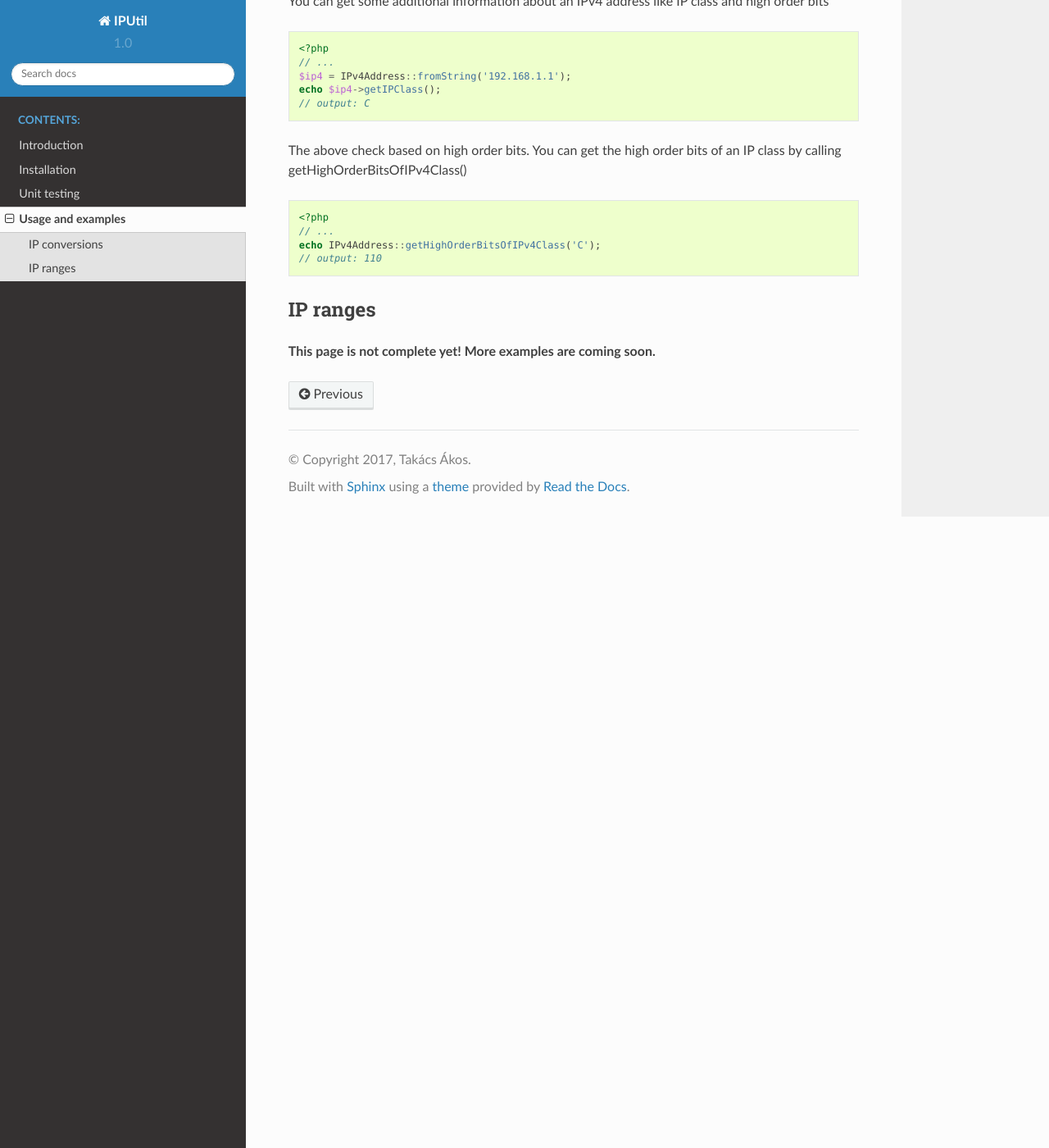
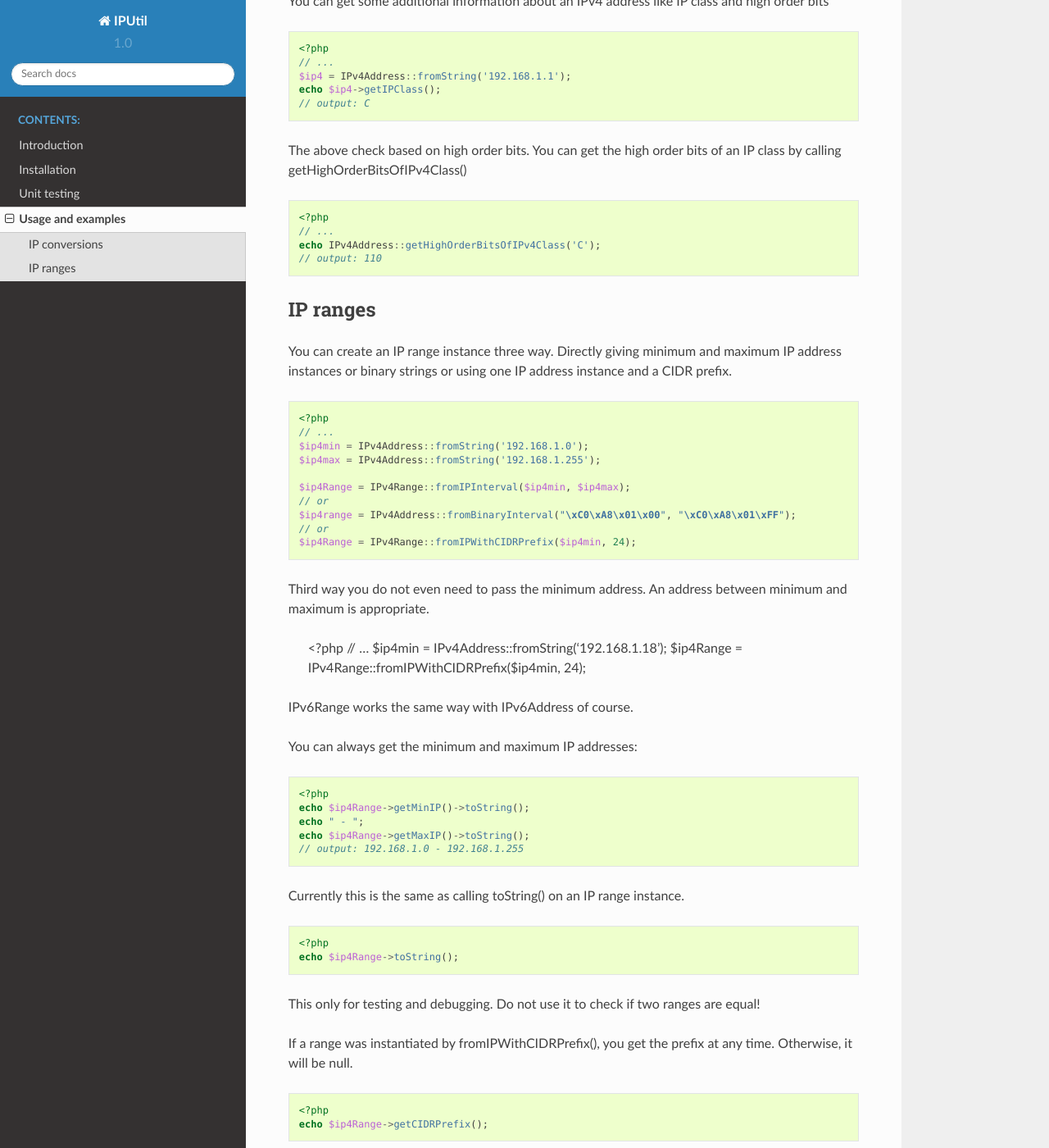
Before and after one commit to rimelek/iputil, a Sphinx documentation site: the page built from docs/usage.rst, in a window 1280 px wide and 1400 px high, scrolled down 2100 px. Shown: the whole window at 82% size. Built offline with Sphinx 7.4.7 and the Read the Docs theme 2.0.0, drawn with Linux system fonts in a browser that asks for light colours; some of the changed text lies outside the part shown.

Commit message:
all features are documented

```diff
--- a/docs/testing.rst
+++ b/docs/testing.rst
@@ -8,8 +8,7 @@ run unit test if you wish. It is mainly useful when you fork the library and wan
 
 You will need
 
-- `PHPUnit 6.1 <https://phpunit.de/>`_. Download it as phar file and save it into
-the project root.
+- `PHPUnit 6.1 <https://phpunit.de/>`_. Download it as phar file and save it into the project root.
 - PHP CLI >= 5.6
 
 Then run the following command to test in terminal:
--- a/docs/usage.rst
+++ b/docs/usage.rst
@@ -132,4 +132,82 @@ The above check based on high order bits. You can get the high order bits of an
 IP ranges
 ---------
 
-**This page is not complete yet! More examples are coming soon.**
+You can create an IP range instance three way. Directly giving minimum and maximum IP address instances or
+binary strings or using one IP address instance and a CIDR prefix.
+
+.. code-block:: php
+
+    <?php
+    // ...
+    $ip4min = IPv4Address::fromString('192.168.1.0');
+    $ip4max = IPv4Address::fromString('192.168.1.255');
+
+    $ip4Range = IPv4Range::fromIPInterval($ip4min, $ip4max);
+    // or
+    $ip4range = IPv4Address::fromBinaryInterval("\xC0\xA8\x01\x00", "\xC0\xA8\x01\xFF");
+    // or
+    $ip4Range = IPv4Range::fromIPWithCIDRPrefix($ip4min, 24);
+
+Third way you do not even need to pass the minimum address.
+An address between minimum and maximum is appropriate.
+
+    <?php
+    // ...
+    $ip4min = IPv4Address::fromString('192.168.1.18');
+    $ip4Range = IPv4Range::fromIPWithCIDRPrefix($ip4min, 24);
+
+IPv6Range works the same way with IPv6Address of course.
+
+You can always get the minimum and maximum IP addresses:
+
+.. code-block:: php
+
+    <?php
+    echo $ip4Range->getMinIP()->toString();
+    echo " - ";
+    echo $ip4Range->getMaxIP()->toString();
+    // output: 192.168.1.0 - 192.168.1.255
+
+Currently this is the same as calling toString() on an IP range instance.
+
+.. code-block:: php
+
+    <?php
+    echo $ip4Range->toString();
+
+This only for testing and debugging. Do not use it to check if two ranges are equal!
+
+If a range was instantiated by fromIPWithCIDRPrefix(), you get the prefix at any time.
+Otherwise, it will be null.
+
+.. code-block:: php
+
+    <?php
+    echo $ip4Range->getCIDRPrefix();
+
+You can check if a range is in an other:
+
+.. code-block:: php
+
+    <?php
+    if ($ip4Range->in($largerIp4Range)) {
+        echo 'largerIP4Range is in ip4Range';
+    }
+
+When a range was created by fromIPInterval() or fromBinaryInterval(), converting it to one CIDR notation
+is not always possible. Use toCIDRNotations() on the instance of the range. This returns an array with
+new IP range instances. They are all created by fromIPWithCIDRPrefix()
+
+.. code-block:: php
+
+    <?php
+    $ip4min = IPv4Address::fromString('192.168.1.0');
+    $ip4max = IPv4Address::fromString('192.168.2.0');
+
+    $ip4Range = IPv4Range::fromIPInterval($ip4min, $ip4max);
+    foreach ($ip4Range->toCIDRNotations() as $CIDRNotation) {
+        echo $CIDRNotation->getMinIP() . '/' . $CIDRNotation->getCIDRPrefix() . "\n";
+    }
+    // output:
+    // 192.168.1.0/24
+    // 192.168.2.0/32
```
